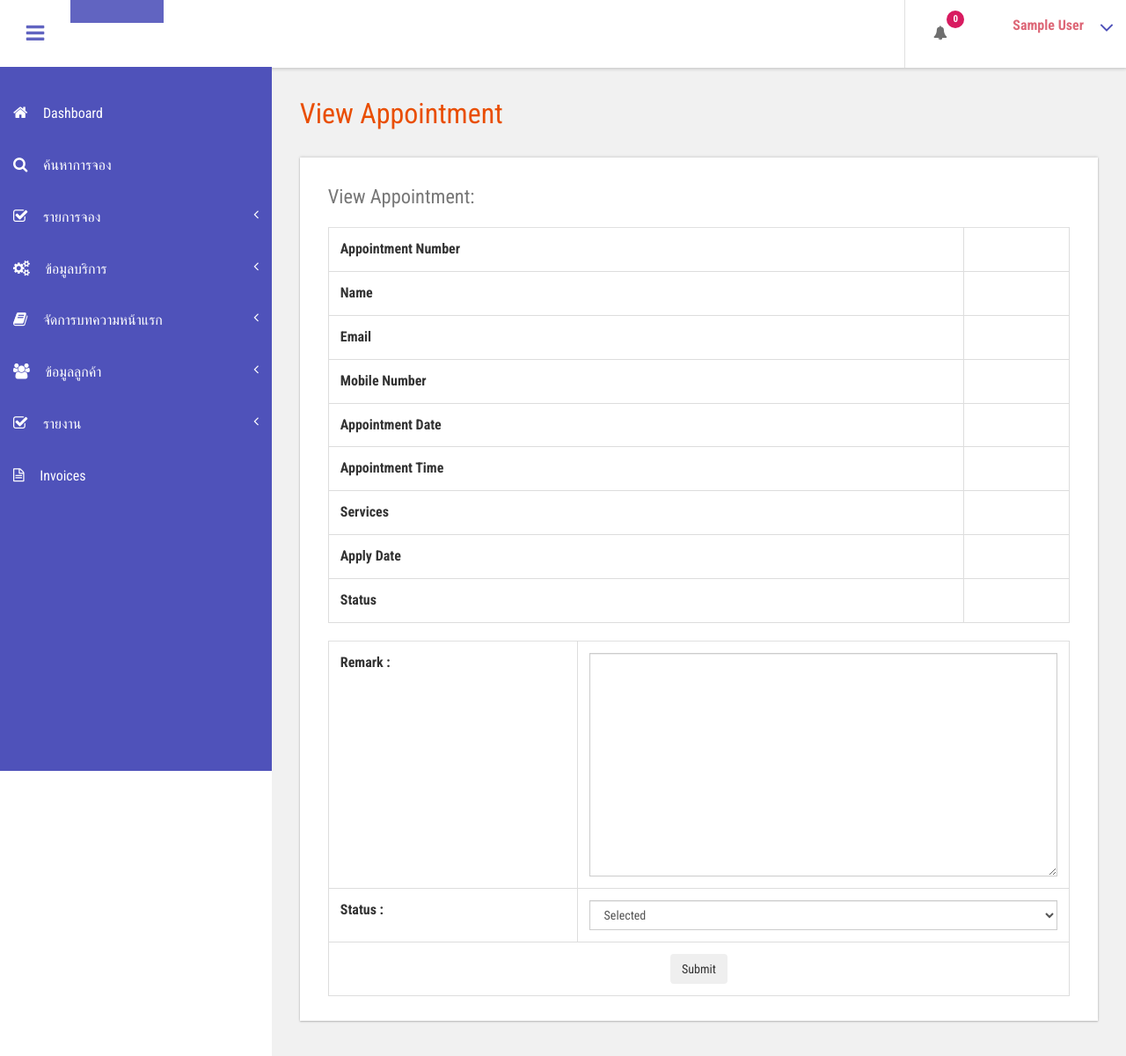
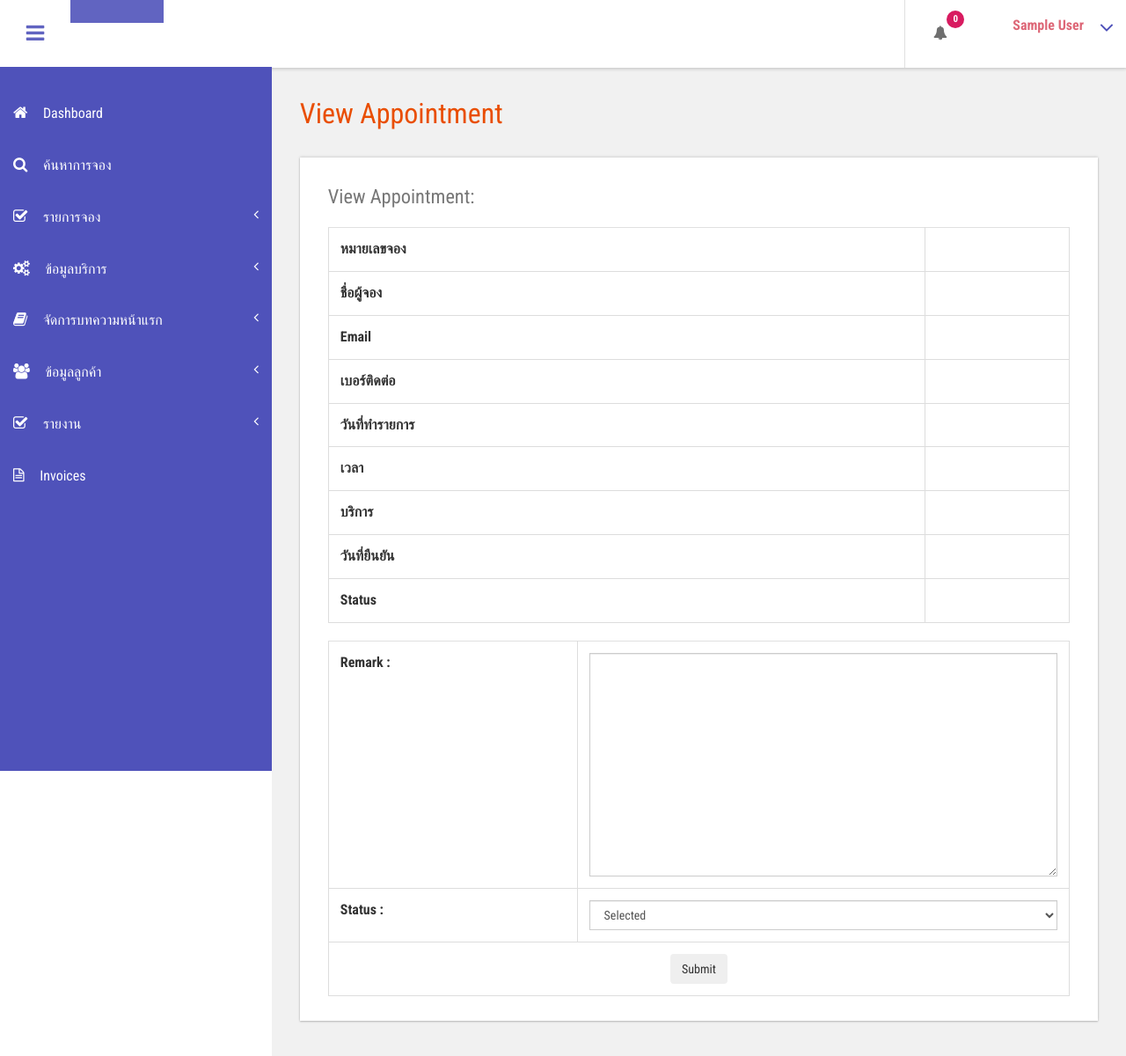
Before and after one commit to deksamrong/BeautyClinic, a PHP site: page /admin/view-appointment.php?viewid=1 in a window 1280 px wide. Shown: the whole page at 88% size. Run offline with PHP 8.4, Linux system fonts and the light colour scheme; the visitor is signed in with stand-in values (Sample User, id 1); tables that the repository leaves empty or names only in its code hold one stand-in row (values such as "Sample post"); data that the repository does not hold is empty.

Commit message:
แก้ไข

```diff
--- a/admin/edit-appointment.php
+++ b/admin/edit-appointment.php
@@ -55,8 +55,6 @@ if (strlen($_SESSION['bpmsaid']==0)) {
 			<div class="main-page">
 				<div class="tables">
 					<h3 class="title1">รายการจองทั้งหมด</h3>
-
-
 
 					<div class="table-responsive bs-example widget-shadow">
 						<p style="font-size:16px; color:red" align="center"> <?php if($msg){
--- a/admin/manage-services.php
+++ b/admin/manage-services.php
@@ -59,8 +59,8 @@ if (strlen($_SESSION['bpmsaid']==0)) {
 
 
 					<div class="table-responsive bs-example widget-shadow">
-						<h4>Update Services:</h4>
-						<table class="table table-bordered"> <thead> <tr> <th>#</th> <th>ชื่อบริการ</th> <th>Service Price</th> <th>Creation Date</th><th>Action</th> </tr> </thead> <tbody>
+						<h4>แก้ไขบริการของคลีนิค:</h4>
+						<table class="table table-bordered"> <thead> <tr> <th>#</th> <th>ชื่อบริการ</th> <th>ราคา</th> <th>Creation Date</th><th>Action</th> </tr> </thead> <tbody>
 <?php
 $ret=mysqli_query($con,"select *from  tblservices");
 $cnt=1;
--- a/admin/new-appointment.php
+++ b/admin/new-appointment.php
@@ -12,7 +12,7 @@ if (strlen($_SESSION['bpmsaid']==0)) {
 <!DOCTYPE HTML>
 <html>
 <head>
-<title>BPMS || New Appointment</title>
+<title>ระบบจัดการจองบริการ || การจองมาใหม่</title>
 
 <script type="application/x-javascript"> addEventListener("load", function() { setTimeout(hideURLbar, 0); }, false); function hideURLbar(){ window.scrollTo(0,1); } </script>
 <!-- Bootstrap Core CSS -->
--- a/admin/view-appointment.php
+++ b/admin/view-appointment.php
@@ -32,7 +32,7 @@ if(isset($_POST['submit']))
 <!DOCTYPE HTML>
 <html>
 <head>
-<title>BPMS || View Appointment</title>
+<title>ระบบจัดการจองบริการ || View Appointment</title>
 
 <script type="application/x-javascript"> addEventListener("load", function() { setTimeout(hideURLbar, 0); }, false); function hideURLbar(){ window.scrollTo(0,1); } </script>
 <!-- Bootstrap Core CSS -->
@@ -92,11 +92,11 @@ while ($row=mysqli_fetch_array($ret)) {
 ?>
 						<table class="table table-bordered">
 							<tr>
-    <th>Appointment Number</th>
+    <th>หมายเลขจอง</th>
     <td><?php  echo $row['AptNumber'];?></td>
   </tr>
   <tr>
-<th>Name</th>
+<th>ชื่อผู้จอง</th>
     <td><?php  echo $row['Name'];?></td>
   </tr>
 
@@ -105,25 +105,25 @@ while ($row=mysqli_fetch_array($ret)) {
     <td><?php  echo $row['Email'];?></td>
   </tr>
    <tr>
-    <th>Mobile Number</th>
+    <th>เบอร์ติดต่อ</th>
     <td><?php  echo $row['PhoneNumber'];?></td>
   </tr>
    <tr>
-    <th>Appointment Date</th>
+    <th>วันที่ทำรายการ</th>
     <td><?php  echo $row['AptDate'];?></td>
   </tr>
 
 <tr>
-    <th>Appointment Time</th>
+    <th>เวลา</th>
     <td><?php  echo $row['AptTime'];?></td>
   </tr>
 
   <tr>
-    <th>Services</th>
+    <th>บริการ</th>
     <td><?php  echo $row['Services'];?></td>
   </tr>
   <tr>
-    <th>Apply Date</th>
+    <th>วันที่ยืนยัน</th>
     <td><?php  echo $row['ApplyDate'];?></td>
   </tr>
 
```
Also changed, not shown: admin/rejected-appointment.php (+4 -4 lines), admin/reset-password.php (+4 -4 lines).
